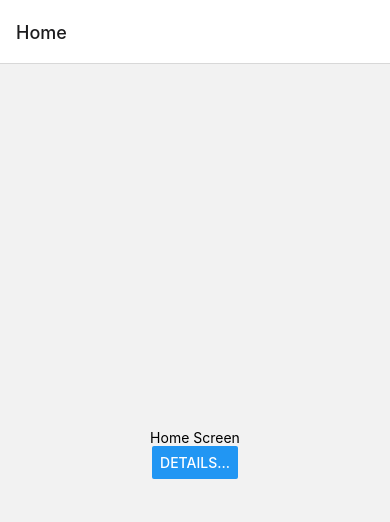
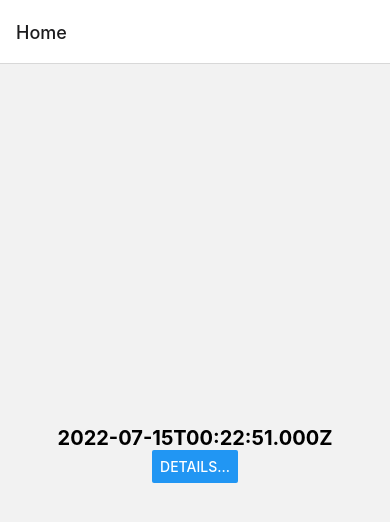
Before and after one commit to k2on/react-native-app, a React Native app: screen / in a window 390 px wide. Shown: the top 522 px of the page. Built offline with nearby package versions, Linux system fonts and the light colour scheme.

Commit message:
feat: add clock

```diff
--- a/App.tsx
+++ b/App.tsx
@@ -5,11 +5,27 @@ import {
     createNativeStackNavigator,
     NativeStackScreenProps,
 } from "@react-navigation/native-stack";
+import { useEffect, useState } from "react";
 
 export type SimpleStackParams = {
     Home: undefined;
     Details: undefined;
 };
+
+function Clock() {
+    const [time, setTime] = useState(getTime());
+    useEffect(() => {
+        setTimeout(() => {
+            setTime(getTime());
+        }, 1000);
+    });
+
+    return <Text style={{ fontWeight: "bold", fontSize: 20 }}>{time}</Text>;
+}
+
+function getTime() {
+    return new Date().toISOString();
+}
 
 function HomeScreen({
     navigation,
@@ -18,7 +34,7 @@ function HomeScreen({
         <View
             style={{ flex: 1, alignItems: "center", justifyContent: "center" }}
         >
-            <Text>Home Screen</Text>
+            <Clock />
             <Button
                 title="Details..."
                 onPress={() => {
```
